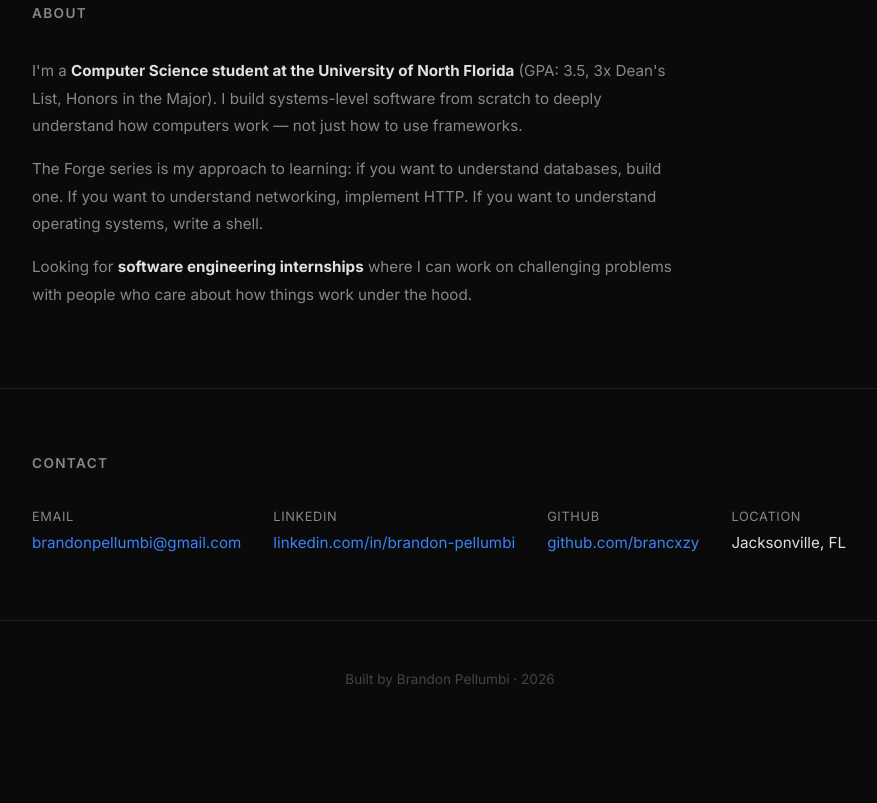
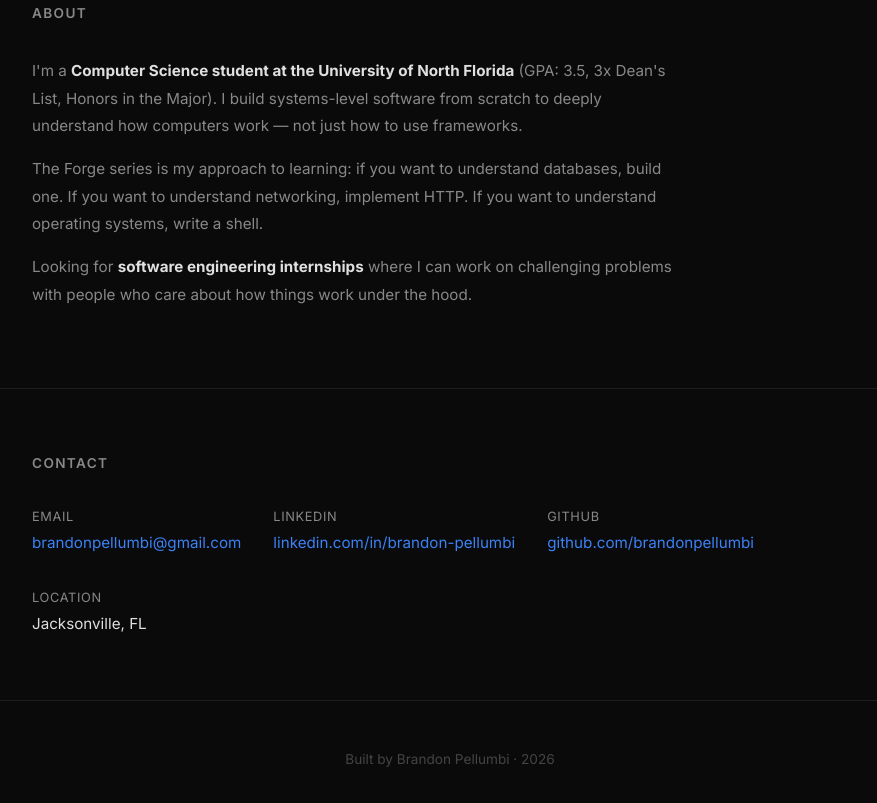
Before and after one commit to brandonpellumbi/brandonpellumbi.github.io, a plain HTML site: page index.html in a window 1280 px wide. Shown: the part 2293-3096 px from the top of the page, without its empty margins (190-1067 px from the left). Before the commit the page ends 3031 px from the top, so only its background shows below. Drawn offline with Linux system fonts and the light colour scheme.

Commit message:
Update GitHub links to new username

```diff
--- a/index.html
+++ b/index.html
@@ -286,7 +286,7 @@
             <h1>Brandon Pellumbi</h1>
             <p class="tagline">Computer Science student at UNF. I build systems-level software from scratch — databases, servers, shells — to understand how things actually work.</p>
             <div class="links">
-                <a href="https://github.com/brancxzy" target="_blank">
+                <a href="https://github.com/brandonpellumbi" target="_blank">
                     <svg viewBox="0 0 24 24"><path d="M12 0c-6.626 0-12 5.373-12 12 0 5.302 3.438 9.8 8.207 11.387.599.111.793-.261.793-.577v-2.234c-3.338.726-4.033-1.416-4.033-1.416-.546-1.387-1.333-1.756-1.333-1.756-1.089-.745.083-.729.083-.729 1.205.084 1.839 1.237 1.839 1.237 1.07 1.834 2.807 1.304 3.492.997.107-.775.418-1.305.762-1.604-2.665-.305-5.467-1.334-5.467-5.931 0-1.311.469-2.381 1.236-3.221-.124-.303-.535-1.524.117-3.176 0 0 1.008-.322 3.301 1.23.957-.266 1.983-.399 3.003-.404 1.02.005 2.047.138 3.006.404 2.291-1.552 3.297-1.23 3.297-1.23.653 1.653.242 2.874.118 3.176.77.84 1.235 1.911 1.235 3.221 0 4.609-2.807 5.624-5.479 5.921.43.372.823 1.102.823 2.222v3.293c0 .319.192.694.801.576 4.765-1.589 8.199-6.086 8.199-11.386 0-6.627-5.373-12-12-12z"/></svg>
                     GitHub
                 </a>
@@ -322,7 +322,7 @@
                     <span class="tag">ACID</span>
                 </div>
                 <div class="project-links">
-                    <a href="https://github.com/brancxzy/forgedb" target="_blank">
+                    <a href="https://github.com/brandonpellumbi/forgedb" target="_blank">
                         <svg viewBox="0 0 24 24"><path d="M12 0c-6.626 0-12 5.373-12 12 0 5.302 3.438 9.8 8.207 11.387.599.111.793-.261.793-.577v-2.234c-3.338.726-4.033-1.416-4.033-1.416-.546-1.387-1.333-1.756-1.333-1.756-1.089-.745.083-.729.083-.729 1.205.084 1.839 1.237 1.839 1.237 1.07 1.834 2.807 1.304 3.492.997.107-.775.418-1.305.762-1.604-2.665-.305-5.467-1.334-5.467-5.931 0-1.311.469-2.381 1.236-3.221-.124-.303-.535-1.524.117-3.176 0 0 1.008-.322 3.301 1.23.957-.266 1.983-.399 3.003-.404 1.02.005 2.047.138 3.006.404 2.291-1.552 3.297-1.23 3.297-1.23.653 1.653.242 2.874.118 3.176.77.84 1.235 1.911 1.235 3.221 0 4.609-2.807 5.624-5.479 5.921.43.372.823 1.102.823 2.222v3.293c0 .319.192.694.801.576 4.765-1.589 8.199-6.086 8.199-11.386 0-6.627-5.373-12-12-12z"/></svg>
                         Source Code
                     </a>
@@ -349,7 +349,7 @@
                     <span class="tag">Static Files</span>
                 </div>
                 <div class="project-links">
-                    <a href="https://github.com/brancxzy/forgehttp" target="_blank">
+                    <a href="https://github.com/brandonpellumbi/forgehttp" target="_blank">
                         <svg viewBox="0 0 24 24"><path d="M12 0c-6.626 0-12 5.373-12 12 0 5.302 3.438 9.8 8.207 11.387.599.111.793-.261.793-.577v-2.234c-3.338.726-4.033-1.416-4.033-1.416-.546-1.387-1.333-1.756-1.333-1.756-1.089-.745.083-.729.083-.729 1.205.084 1.839 1.237 1.839 1.237 1.07 1.834 2.807 1.304 3.492.997.107-.775.418-1.305.762-1.604-2.665-.305-5.467-1.334-5.467-5.931 0-1.311.469-2.381 1.236-3.221-.124-.303-.535-1.524.117-3.176 0 0 1.008-.322 3.301 1.23.957-.266 1.983-.399 3.003-.404 1.02.005 2.047.138 3.006.404 2.291-1.552 3.297-1.23 3.297-1.23.653 1.653.242 2.874.118 3.176.77.84 1.235 1.911 1.235 3.221 0 4.609-2.807 5.624-5.479 5.921.43.372.823 1.102.823 2.222v3.293c0 .319.192.694.801.576 4.765-1.589 8.199-6.086 8.199-11.386 0-6.627-5.373-12-12-12z"/></svg>
                         Source Code
                     </a>
@@ -376,7 +376,7 @@
                     <span class="tag">Process Groups</span>
                 </div>
                 <div class="project-links">
-                    <a href="https://github.com/brancxzy/forgeshell" target="_blank">
+                    <a href="https://github.com/brandonpellumbi/forgeshell" target="_blank">
                         <svg viewBox="0 0 24 24"><path d="M12 0c-6.626 0-12 5.373-12 12 0 5.302 3.438 9.8 8.207 11.387.599.111.793-.261.793-.577v-2.234c-3.338.726-4.033-1.416-4.033-1.416-.546-1.387-1.333-1.756-1.333-1.756-1.089-.745.083-.729.083-.729 1.205.084 1.839 1.237 1.839 1.237 1.07 1.834 2.807 1.304 3.492.997.107-.775.418-1.305.762-1.604-2.665-.305-5.467-1.334-5.467-5.931 0-1.311.469-2.381 1.236-3.221-.124-.303-.535-1.524.117-3.176 0 0 1.008-.322 3.301 1.23.957-.266 1.983-.399 3.003-.404 1.02.005 2.047.138 3.006.404 2.291-1.552 3.297-1.23 3.297-1.23.653 1.653.242 2.874.118 3.176.77.84 1.235 1.911 1.235 3.221 0 4.609-2.807 5.624-5.479 5.921.43.372.823 1.102.823 2.222v3.293c0 .319.192.694.801.576 4.765-1.589 8.199-6.086 8.199-11.386 0-6.627-5.373-12-12-12z"/></svg>
                         Source Code
                     </a>
@@ -466,7 +466,7 @@
                 </div>
                 <div class="contact-item">
                     <div class="label">GitHub</div>
-                    <a href="https://github.com/brancxzy" target="_blank">github.com/brancxzy</a>
+                    <a href="https://github.com/brandonpellumbi" target="_blank">github.com/brandonpellumbi</a>
                 </div>
                 <div class="contact-item">
                     <div class="label">Location</div>
```
